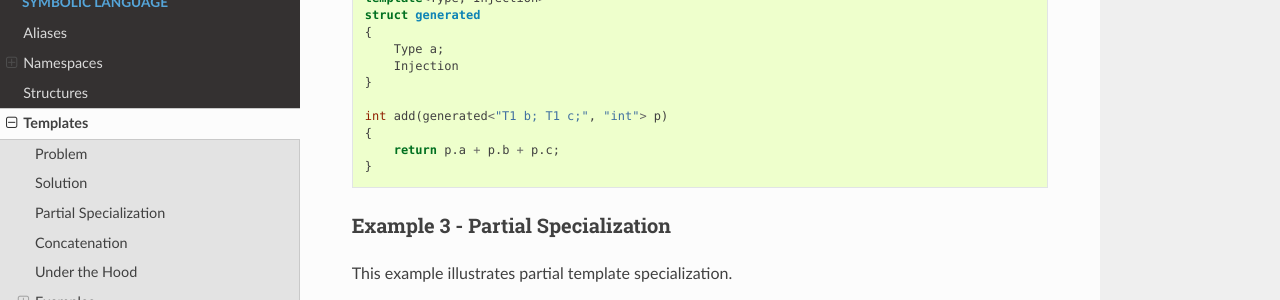
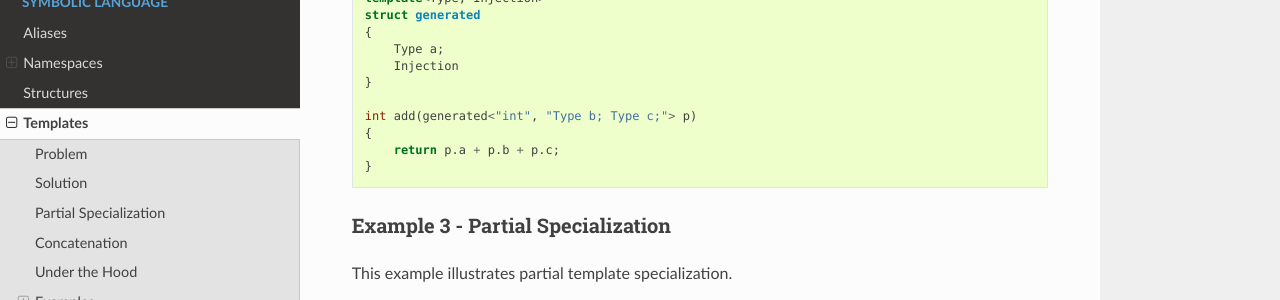
Before and after one commit to yoshimon/symbolic, a Sphinx documentation site: the page built from doc/sphinx/source/symbolic_language/templates.rst, in a window 1280 px wide and 900 px high, scrolled down 4571 px. Shown: the part 151-451 px from the top of the window. Built offline with Sphinx 7.4.7 and the Read the Docs theme 2.0.0, drawn with Linux system fonts in a browser that asks for light colours; pages that are not in the unit, such as notebooks, are missing from menus; some of the changed lines change nothing that is shown.

Commit message:
Docs updated.

```diff
--- a/doc/sphinx/source/symbolic_language/templates.rst
+++ b/doc/sphinx/source/symbolic_language/templates.rst
@@ -222,7 +222,7 @@ Templates can be used to generate new types. The following code snippet demonstr
         Injection
     }
 
-    int add(generated<"T1 b; T1 c;", "int"> p)
+    int add(generated<"int", "Type b; Type c;"> p)
     {
         return p.a + p.b + p.c;
     }
```
